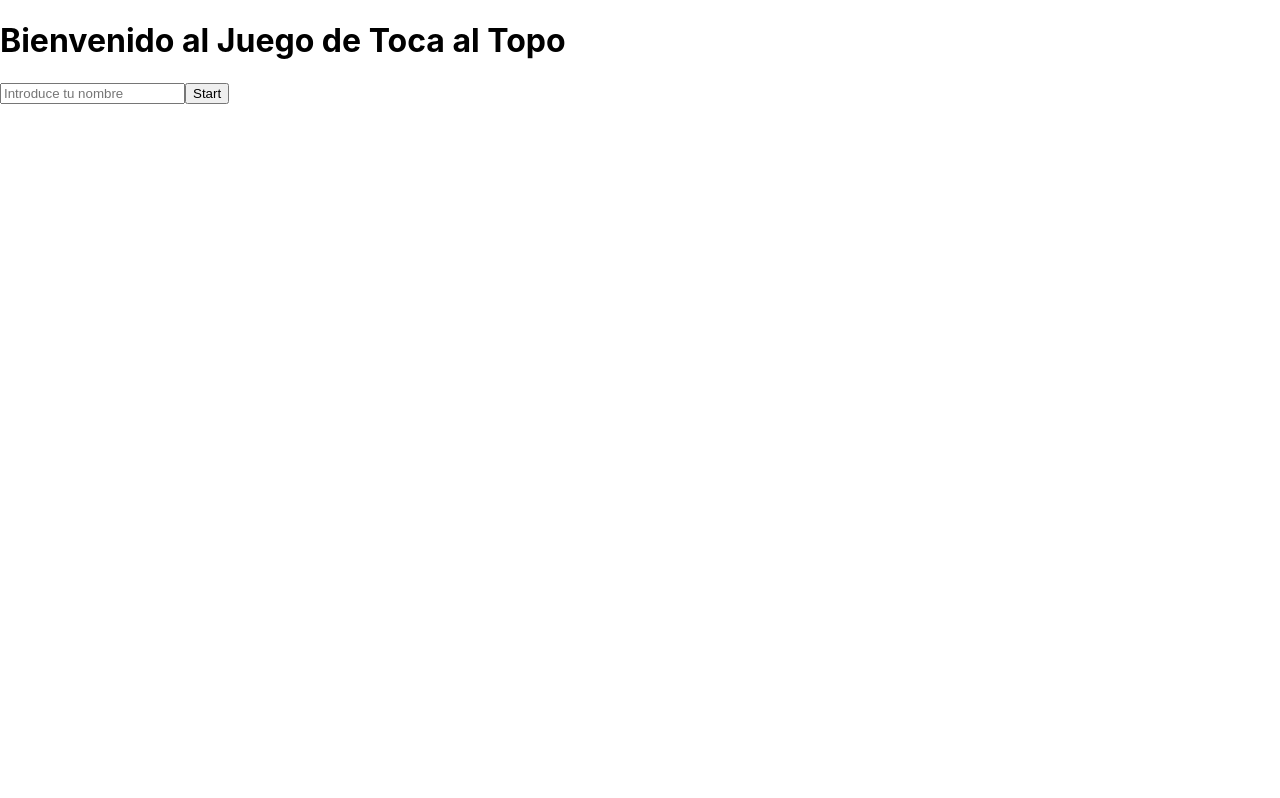
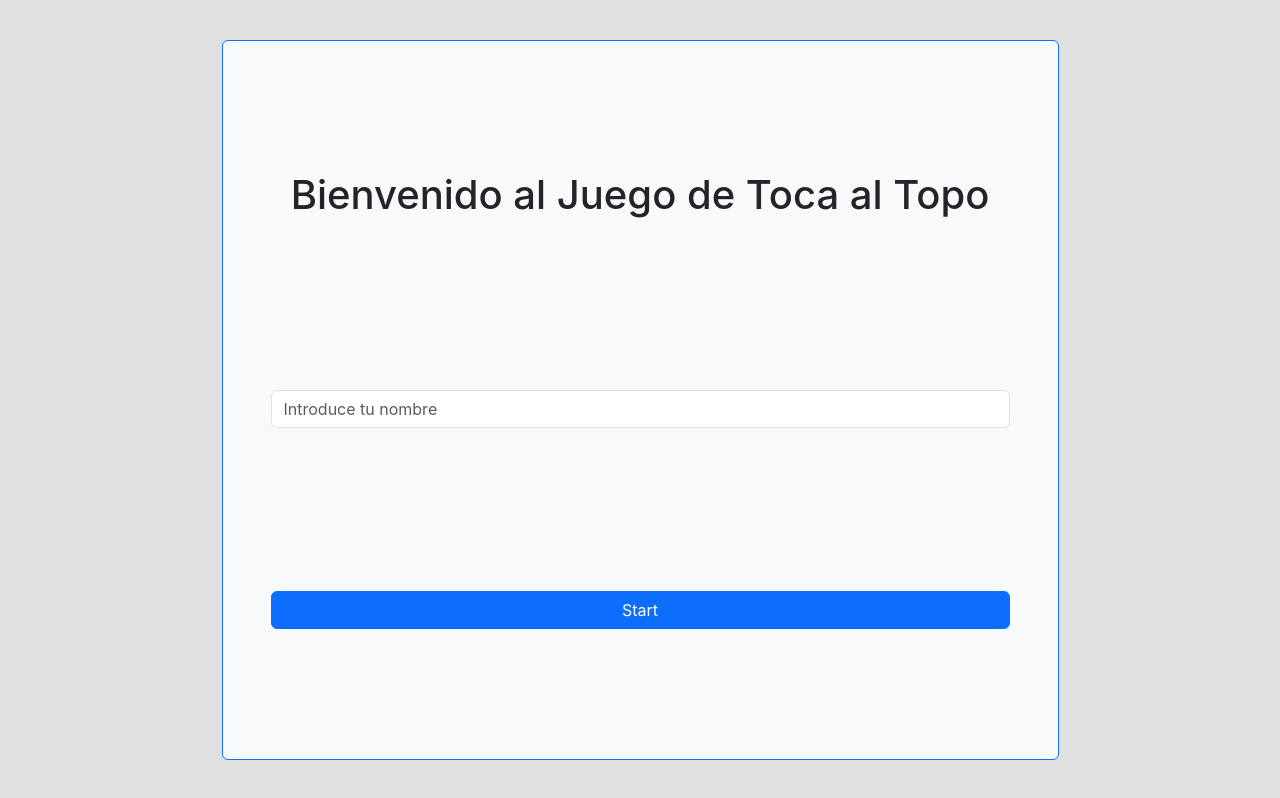
Before and after one commit to Diesouto/whac-a-mole-pwa, a React (Create React App) app: page / in a window 1280 px wide. Built offline with nearby package versions, Linux system fonts and the light colour scheme.

Commit message:
maquetación Home

```diff
--- a/package.json
+++ b/package.json
@@ -10,6 +10,7 @@
     "@types/node": "^17.0.45",
     "@types/react": "^18.2.79",
     "@types/react-dom": "^18.2.25",
+    "bootstrap": "^5.3.3",
     "react": "^18.2.0",
     "react-dom": "^18.2.0",
     "react-router-dom": "^6.22.3",
--- a/src/components/Button.tsx
+++ b/src/components/Button.tsx
@@ -1,4 +1,4 @@
-import React from 'react';
+import React from "react";
 
 interface ButtonProps {
   onClick: () => void;
@@ -8,7 +8,11 @@ interface ButtonProps {
 
 const Button: React.FC<ButtonProps> = ({ onClick, children, className }) => {
   return (
-    <button className={className} onClick={onClick}>
+    <button
+      type="button"
+      className={"btn btn-primary " + className}
+      onClick={onClick}
+    >
       {children}
     </button>
   );
--- /dev/null
+++ b/src/components/Input.tsx
@@ -0,0 +1,30 @@
+import React from "react";
+
+interface InputProps {
+  name: string;
+  placeholder: string;
+  value: string;
+  onChange: (e: any) => void;
+  className?: string;
+}
+
+const Input: React.FC<InputProps> = ({
+  name,
+  placeholder,
+  value,
+  onChange,
+  className,
+}) => {
+  return (
+    <input
+      name={name}
+      className={"form-control " + className}
+      type="text"
+      placeholder={placeholder}
+      value={value}
+      onChange={onChange}
+    />
+  );
+};
+
+export default Input;
--- a/src/index.css
+++ b/src/index.css
@@ -1,13 +1,22 @@
 body {
   margin: 0;
-  font-family: -apple-system, BlinkMacSystemFont, 'Segoe UI', 'Roboto', 'Oxygen',
-    'Ubuntu', 'Cantarell', 'Fira Sans', 'Droid Sans', 'Helvetica Neue',
+  background-color: #e0e0e0;
+  font-family: -apple-system, BlinkMacSystemFont, "Segoe UI", "Roboto", "Oxygen",
+    "Ubuntu", "Cantarell", "Fira Sans", "Droid Sans", "Helvetica Neue",
     sans-serif;
   -webkit-font-smoothing: antialiased;
   -moz-osx-font-smoothing: grayscale;
 }
 
+#root {
+  display: flex;
+  height: 100vh;
+  align-items: center;
+  padding-top: 40px;
+  padding-bottom: 40px;
+}
+
 code {
-  font-family: source-code-pro, Menlo, Monaco, Consolas, 'Courier New',
+  font-family: source-code-pro, Menlo, Monaco, Consolas, "Courier New",
     monospace;
 }
--- a/src/pages/Home.tsx
+++ b/src/pages/Home.tsx
@@ -1,6 +1,7 @@
 import React, { useState, useEffect } from "react";
 import { useNavigate } from "react-router-dom";
 import Button from "../components/Button";
+import Input from "../components/Input";
 import UserService from "../services/UserService";
 
 const Home: React.FC = () => {
@@ -21,17 +22,20 @@ const Home: React.FC = () => {
   };
 
   return (
-    <div>
-      <h1>Bienvenido al Juego de Toca al Topo</h1>
-      <input
-        name="nombre"
-        type="text"
-        placeholder="Introduce tu nombre"
-        value={username}
-        onChange={(e) => setUsername(e.target.value)}
-      />
-      <Button onClick={handleStartGame}>Start</Button>
-    </div>
+    <main className="container h-100">
+      <section className="w-75 h-100 m-auto bg-light border border-primary rounded p-5 d-flex flex-column justify-content-around align-items-center">
+        <h1 className="text-center">Bienvenido al Juego de Toca al Topo</h1>
+        <Input
+          name="nombre"
+          placeholder="Introduce tu nombre"
+          value={username}
+          onChange={(e) => setUsername(e.target.value)}
+        />
+        <Button className="w-100 text-center" onClick={handleStartGame}>
+          Start
+        </Button>
+      </section>
+    </main>
   );
 };
 
```
Also changed, not shown: src/index.tsx (+8 -7 lines), 1 other file (tests, documents, lock files or other folders).
